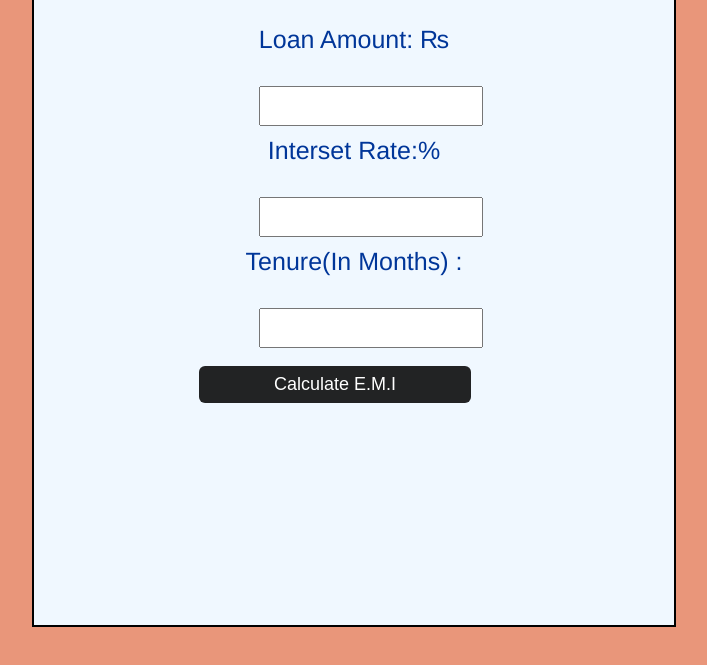
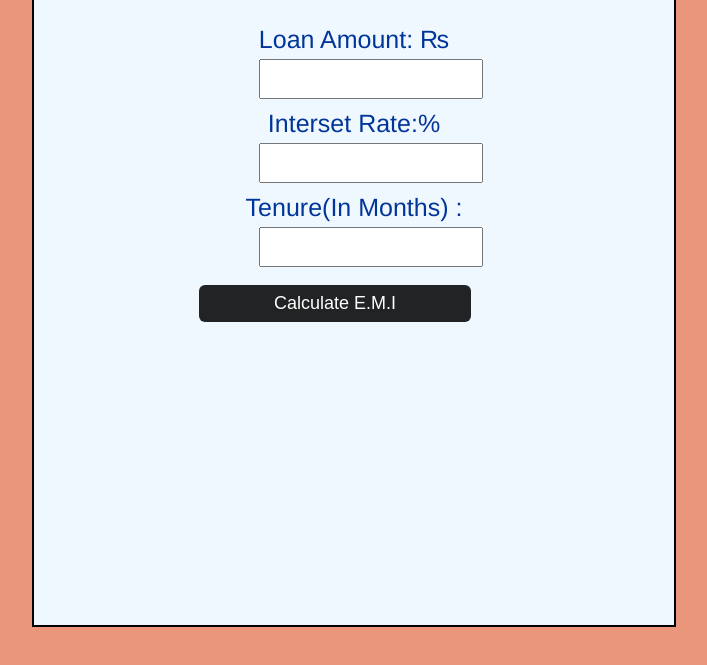
Before and after one commit to shukladevesh2002/Emi, a plain HTML site: page index.html in a window 1280 px wide. Shown: the part 83-748 px from the top of the page, without its empty margins (288-995 px from the left). Drawn offline with Linux system fonts and the light colour scheme.

Commit message:
Update index.html

```diff
--- a/index.html
+++ b/index.html
@@ -33,7 +33,7 @@
                    margin-left:225px;
                    font-size:15px;
                   outline:89px;
-                  margin-top:32px;
+                  margin-top:5px;
             }
              h1{margin-top:1px;
               font-family: 'Segoe UI', Tahoma, Geneva, Verdana, sans-serif;
```
